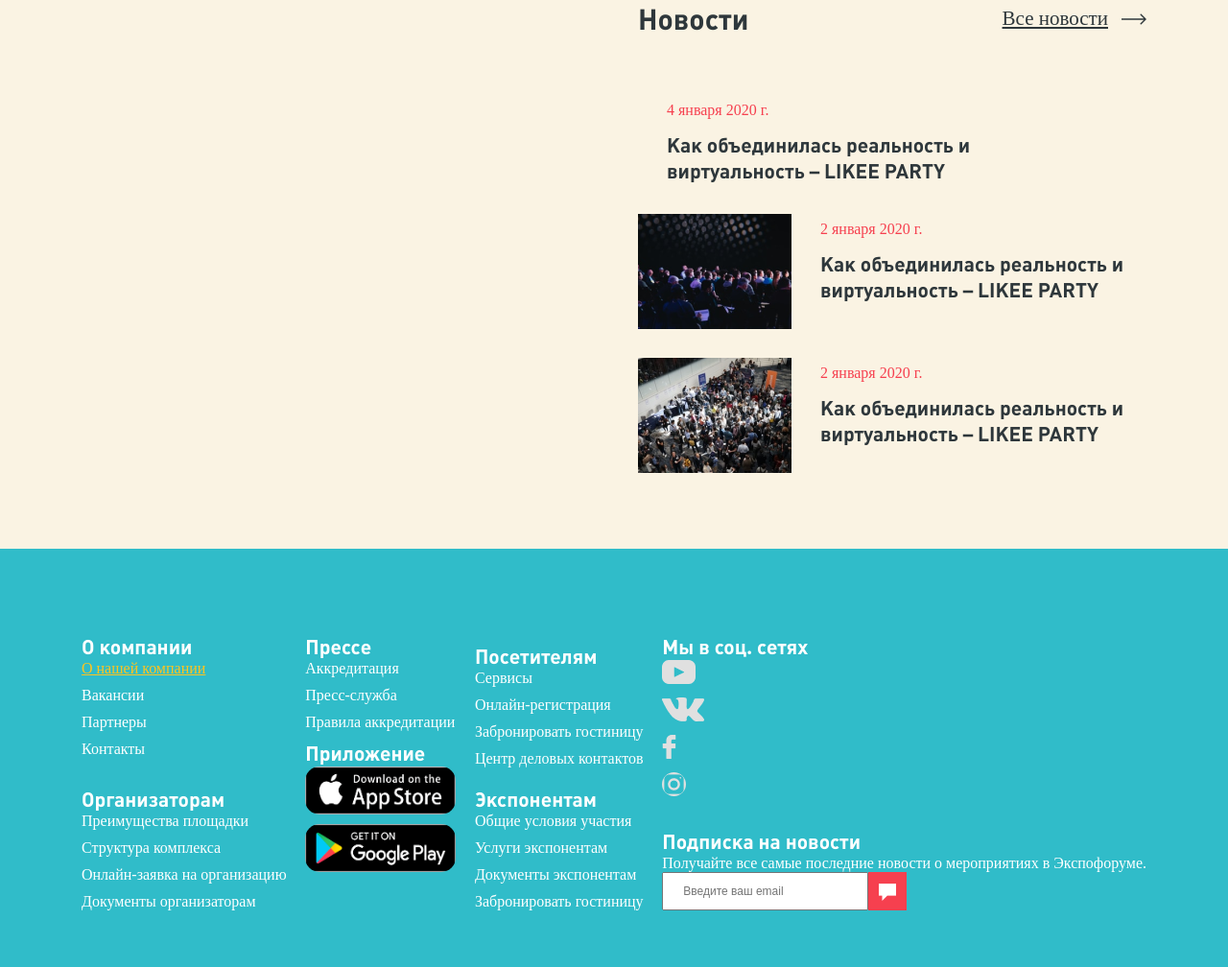
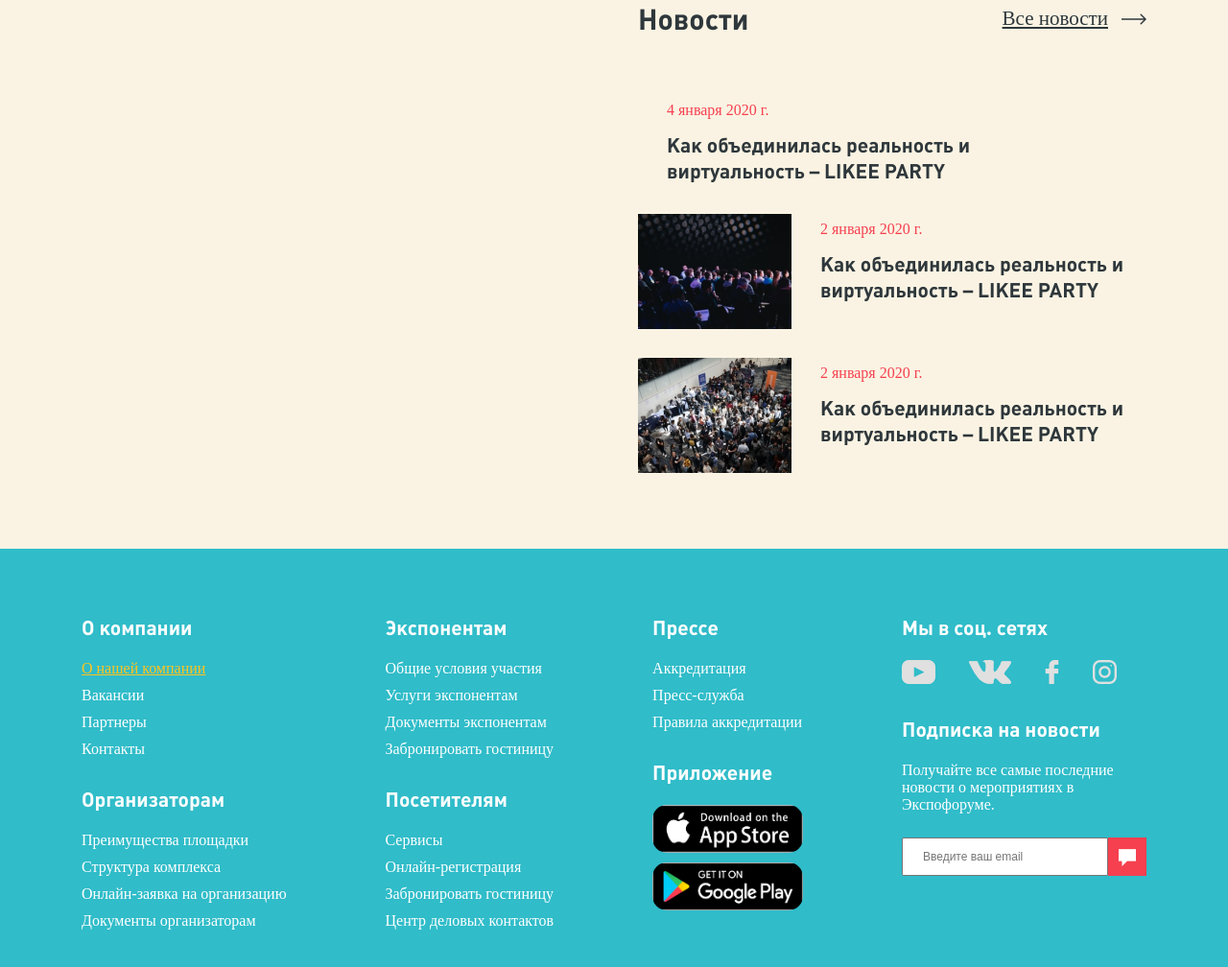
Before and after one commit to mazucta/ecspo-forum, a plain HTML site: page index.html in a window 1280 px wide. Shown: the part 2287-3295 px from the top of the page at 96% size. Drawn offline with Linux system fonts and the light colour scheme; a web font is replaced by a local one.

Commit message:
added footer css

```diff
--- a/css/style.css
+++ b/css/style.css
@@ -402,12 +402,7 @@ img {
 .padding-bottom_10px {
     padding-bottom: 10px ;
 }
-.instagram{
-    background-size: 25px;
-    background-position:center ;
-    border-radius: 100%;
-    background-color: #30BCC9;
-}
+
 .google-app{
     display: block;
     width: 157px;
@@ -420,3 +415,15 @@ img {
     height:50px ;
     border-radius: 15px;
 }
+.footer__social{
+    display: flex;
+    flex-direction: row;
+    gap: 35px;
+}
+.footer__news{
+    width: 255px;
+    margin-bottom: 25px;
+}
+.footer__title{
+    margin-bottom: 20px;
+}
--- a/index.html
+++ b/index.html
@@ -204,8 +204,8 @@
                         <div class="news__item">
                             <div class="news__img"><img src="./images/first-screen/Rectangle11.png" alt=""></div>
                             <div class="news__info">
-                                <span class="color-red news__date" >2 января 2020 г.</span>
-                                <h3 >Как объединилась реальность и виртуальность – LIKEE PARTY
+                                <span class="color-red news__date">2 января 2020 г.</span>
+                                <h3>Как объединилась реальность и виртуальность – LIKEE PARTY
                                 </h3>
                             </div>
                         </div>
@@ -213,7 +213,7 @@
                             <div class="news__img"><img src="./images/first-screen/Rectangle 11 (1).png" alt=""></div>
                             <div class="news__info">
                                 <span class="color-red news__date">2 января 2020 г.</span>
-                                <h3 >Как объединилась реальность и виртуальность – LIKEE PARTY
+                                <h3>Как объединилась реальность и виртуальность – LIKEE PARTY
                                 </h3>
                             </div>
                         </div>
@@ -227,7 +227,7 @@
         <div class="container footer__content">
             <div class="footer__item">
                 <div class="footer__info">
-                    <h3>О компании</h3>
+                    <h3 class="footer__title">О компании</h3>
                     <ul>
                         <li class="link-yellow padding-bottom_10px ">О нашей компании</li>
                         <li class="padding-bottom_10px ">Вакансии</li>
@@ -237,7 +237,7 @@
 
                 </div>
                 <div class="footer__info">
-                    <h3>Организаторам</h3>
+                    <h3 class="footer__title">Организаторам</h3>
                     <ul>
                         <li class="padding-bottom_10px ">Преимущества площадки</li>
                         <li class="padding-bottom_10px ">Структура комплекса</li>
@@ -250,13 +250,36 @@
             <div class="footer__item">
                 <div class="footer__info">
 
-                <h3>Прессе </h3>
+                    <h3 class="footer__title">Экспонентам</h3>
+                    <ul>
+                        <li class="padding-bottom_10px ">Общие условия участия</li>
+                        <li class="padding-bottom_10px ">Услуги экспонентам</li>
+                        <li class="padding-bottom_10px ">Документы экспонентам</li>
+                        <li class="padding-bottom_10px ">Забронировать гостиницу</li>
+                    </ul>
+                </div>
+                <div class="footer__info">
+                    <h3 class="footer__title">Посетителям</h3>
+                    <ul>
+                        <li class="padding-bottom_10px ">Сервисы</li>
+                        <li class="padding-bottom_10px ">Онлайн-регистрация</li>
+                        <li class="padding-bottom_10px ">Забронировать гостиницу</li>
+                        <li class="padding-bottom_10px ">Центр деловых контактов</li>
+                    </ul>
+                </div>
+            </div>
+            <div class="footer__item">
+                <div class="footer__info">
+
+                    <h3 class="footer__title">Прессе </h3>
                     <ul>
                         <li class="padding-bottom_10px ">Аккредитация</li>
                         <li class="padding-bottom_10px ">Пресс-служба</li>
                         <li class="padding-bottom_10px ">Правила аккредитации</li>
                     </ul>
-                <h3>Приложение</h3>
+                </div>
+                <div class="footer__info">
+                    <h3 class="footer__title">Приложение</h3>
                     <ul>
                         <li class="padding-bottom_10px ">
                             <div>
@@ -278,29 +301,7 @@
             </div>
             <div class="footer__item">
                 <div class="footer__info">
-
-                <div class="footer__info">
-                    <h3>Посетителям</h3>
-                    <ul>
-                        <li class="padding-bottom_10px ">Сервисы</li>
-                        <li class="padding-bottom_10px ">Онлайн-регистрация</li>
-                        <li class="padding-bottom_10px ">Забронировать гостиницу</li>
-                        <li class="padding-bottom_10px ">Центр деловых контактов</li>
-                    </ul>
-                </div>
-                <h3>Экспонентам</h3>
-                    <ul>
-                        <li class="padding-bottom_10px ">Общие условия участия</li>
-                        <li class="padding-bottom_10px ">Услуги экспонентам</li>
-                        <li class="padding-bottom_10px ">Документы экспонентам</li>
-                        <li class="padding-bottom_10px ">Забронировать гостиницу</li>
-                    </ul>
-
-                </div>
-            </div>
-            <div class="footer__item">
-                <div class="footer__info">
-                    <h3>Мы в соц. сетях</h3>
+                    <h3 class="footer__title">Мы в соц. сетях</h3>
                     <ul class="footer__social">
                         <li class="padding-bottom_10px ">
                             <div>
@@ -333,8 +334,8 @@
                     </ul>
                 </div>
                 <div class="footer__info">
-                    <h3>Подписка на новости</h3>
-                    <p>Получайте все самые последние новости о мероприятиях в Экспофоруме.</p>
+                    <h3 class="footer__title">Подписка на новости</h3>
+                    <p class="footer__news">Получайте все самые последние новости о мероприятиях в Экспофоруме.</p>
                     <form action="" class="form-email">
                         <input type="email" placeholder="Введите ваш email" class="form-email__email">
                         <input type="image" src="./images/first-screen/Vector.png" class="form-email__submit">
```
Lines whose indentation alone changed are shown as unchanged.
